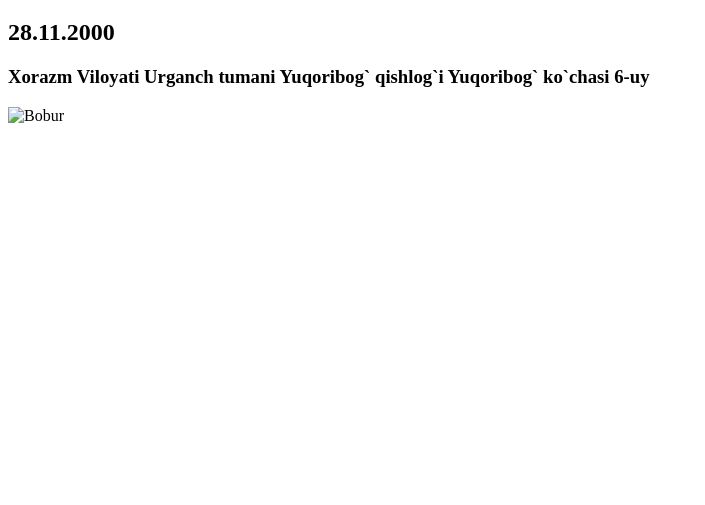
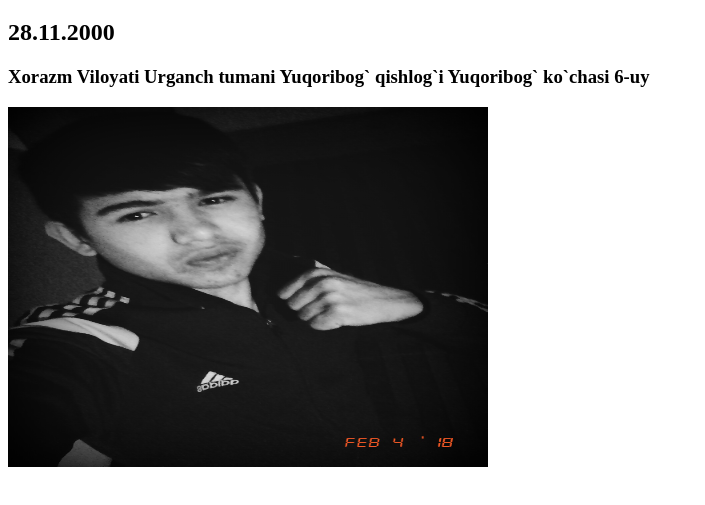
Before and after one commit to Boburuz/Boburuz.github.io, a plain HTML site: page index.html in a window 1280 px wide. Shown: the part 61-566 px from the top of the page, without its empty margins (0-705 px from the left). Drawn offline with Linux system fonts and the light colour scheme.

Commit message:
Bekberganov

```diff
--- a/index.html
+++ b/index.html
@@ -9,6 +9,6 @@
     <h1>Bekberganov Bobur</h1>
     <h2>28.11.2000</h2>
     <h3>Xorazm Viloyati Urganch tumani Yuqoribog` qishlog`i Yuqoribog` ko`chasi 6-uy</h3>
- <img scr="Bobur.jpg" alt="Bobur" width="480" height="360">
+ <img src="Bobur.jpg" alt="Bobur" width="480" height="360">
     </body>
 </html>
```
